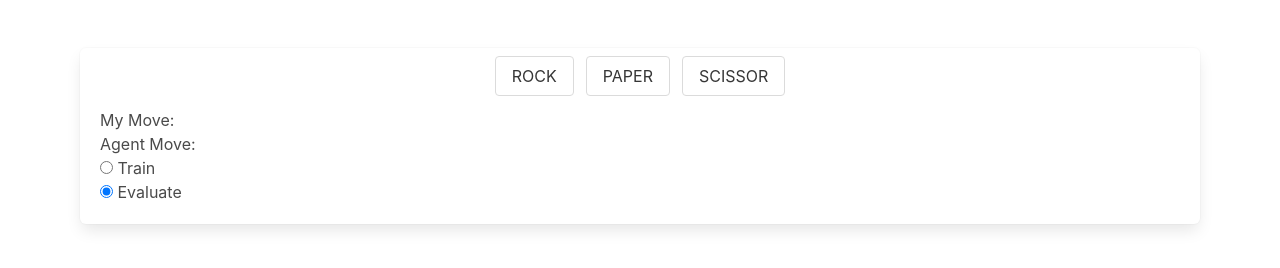
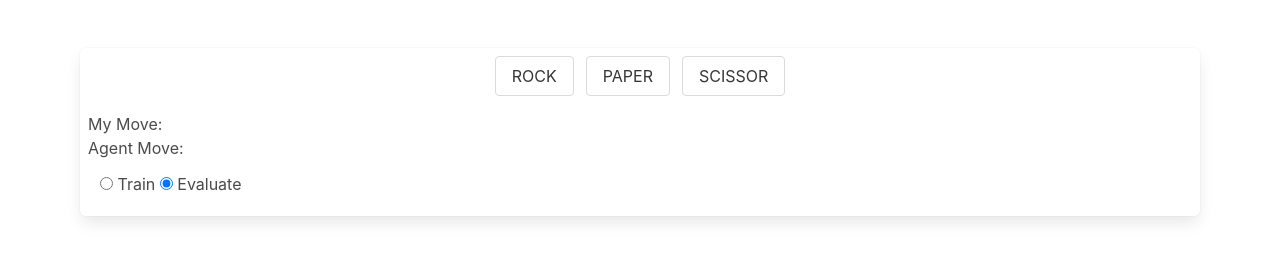
Before and after one commit to sianniello/reinforcement, a website built with Parcel: page src/index.html in a window 1280 px wide. Built offline with nearby package versions, Linux system fonts and the light colour scheme; what @tensorflow/tfjs would draw is missing.

Commit message:
updated html

```diff
--- a/src/index.html
+++ b/src/index.html
@@ -18,6 +18,7 @@
             <div class="box">
               <div class="columns is-centered">
                 <div class="field is-grouped justify-center">
+
                   <div class="control">
                     <input class="button action-button" type="button" value="ROCK" id="button-rock" />
                   </div>
@@ -32,22 +33,26 @@
                 </div>
               </div>
 
+              <div class="columns mt-4">
                 <p id="pText">My Move:</p>
+              </div>
 
+              <div class="columns">
                 <p id="oText">Agent Move:</p>
+              </div>
 
               <form name="phase-form">
+                <div class="control">
                   <input type="radio" name="phase" value="train" />
                   Train
-                <br />
                   <input type="radio" name="phase" value="evaluate" checked />
                   Evaluate
-                <br />
+                </div>
               </form>
             </div>
 
             <div class="container">
-              <div class="columns" id="plot"></div>
+              <div class="columns is-multiline" id="plot"></div>
             </div>
 
           </div>
--- a/src/index.ts
+++ b/src/index.ts
@@ -4,7 +4,7 @@ import { getElementById, getElementByName, getElementByClass } from "./documentE
 import { plotProbs } from './plot';
 
 
-const actions = ["SCISSOR", "PAPER", "ROCK"];
+const actions = ["PAPER", "SCISSOR", "ROCK"];
 
 const net = new Network(actions);
 
@@ -32,13 +32,13 @@ const evaluation = (l: string, r: string) => {
         ["ROCK", "PAPER"],
         ["SCISSOR", "ROCK"]
     ]);
-    return map.has(l) && map.get(l) === r
+    return map.has(l) && map.get(l) === r;
 }
 
 
 let i: number | undefined | NodeJS.Timeout;
+const plot = plotProbs("plot", net)
 getElementByName<HTMLFormElement>('phase-form').item(0).addEventListener('change', (e: any) => {
-    const plot = plotProbs("plot", net)
     if (e.target.value === 'train') {
         i = setInterval(() => {
             const randomAction = net.actions[Math.floor(Math.random() * actions.length)];
```
Also changed, not shown: dist/index.html (deleted). Lines whose indentation alone changed are shown as unchanged.
